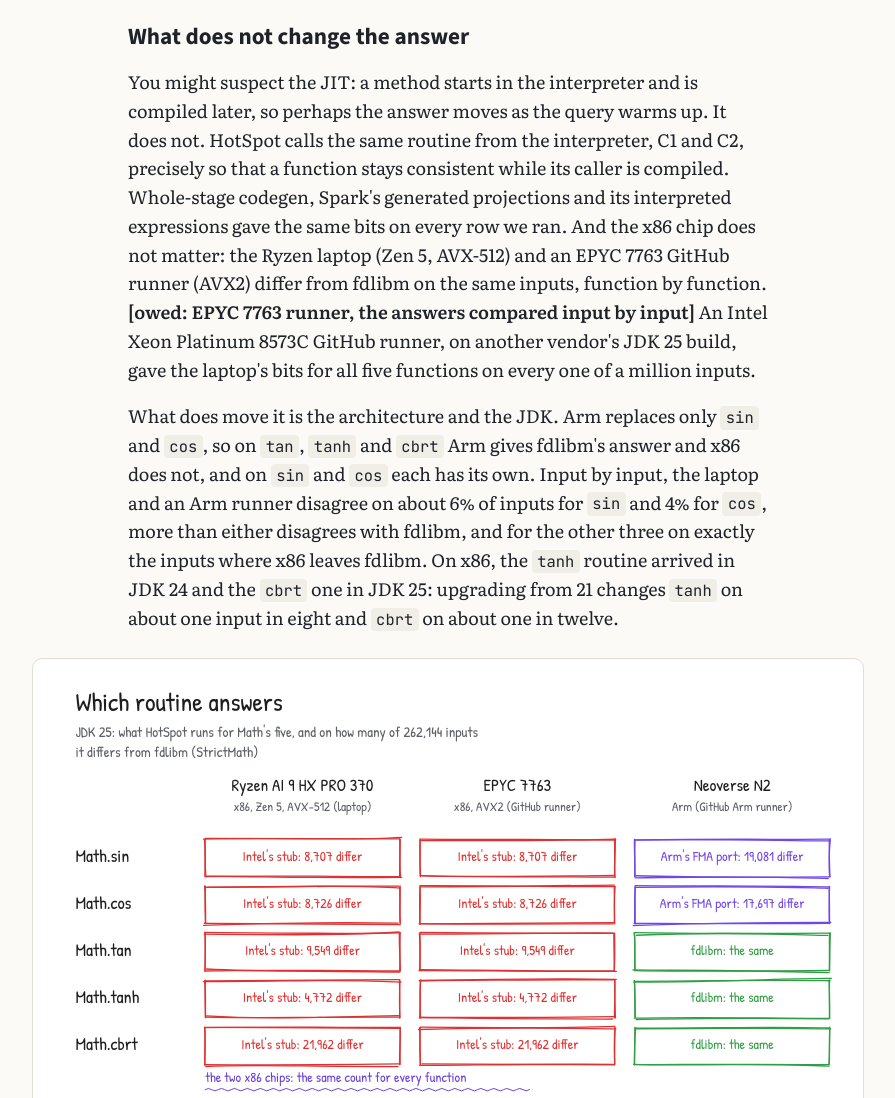
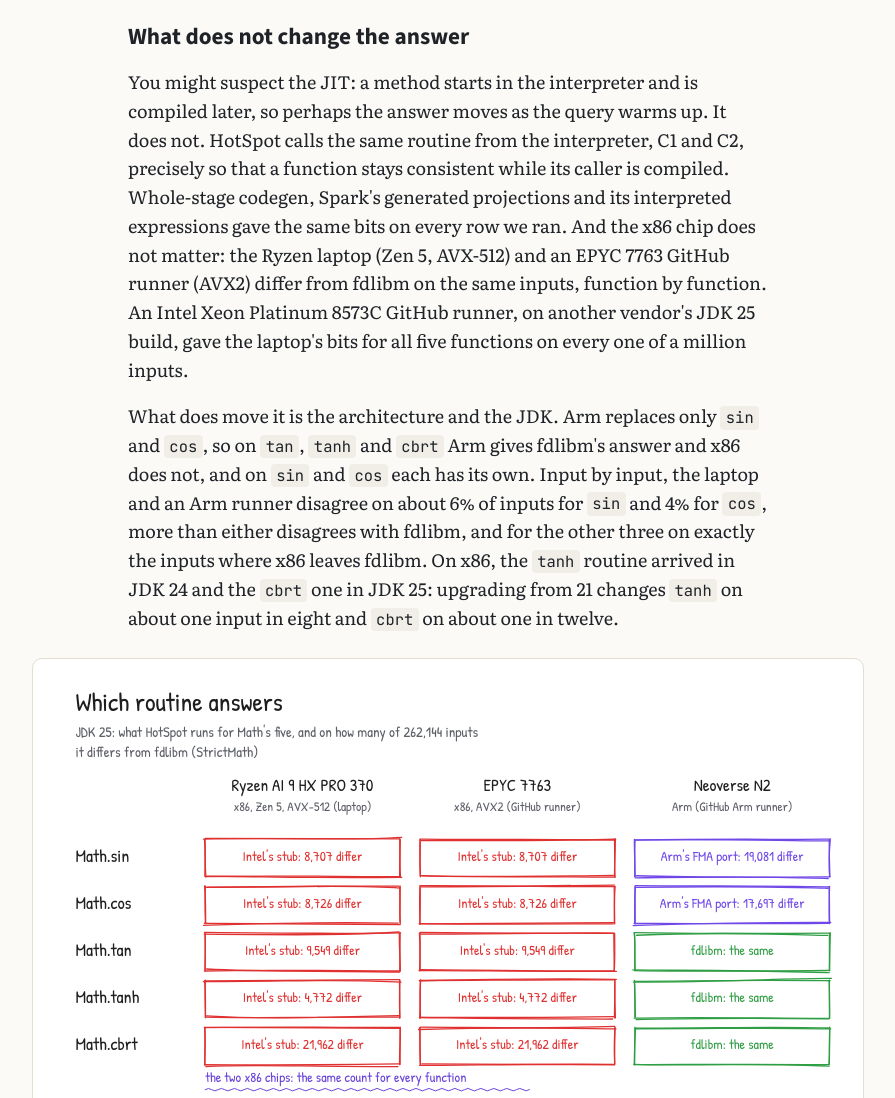
Before and after one commit to vecbricks/vecbricks.github.io, a plain HTML site: page your-sin-depends-on-your-jdk/index.html in a window 1280 px wide. Shown: the part 3401-4499 px from the top of the page, without its empty margins (192-1087 px from the left). Drawn offline with nearby package versions, Linux system fonts and the light colour scheme.

Commit message:
Remove the leftover owed placeholder from the sin() post
The sentence marked the EPYC 7763 per-input comparison as owed. The page
states nothing it does not support without it.

Generated-by: Claude Code (Claude Opus 5.5)

```diff
--- a/your-sin-depends-on-your-jdk/index.html
+++ b/your-sin-depends-on-your-jdk/index.html
@@ -164,7 +164,7 @@ interpreter, C1 and C2, precisely so that a function stays consistent while its
 compiled. Whole-stage codegen, Spark's generated projections and its interpreted expressions gave
 the same bits on every row we ran. And the x86 chip does not matter: the Ryzen laptop (Zen 5,
 AVX-512) and an EPYC 7763 GitHub runner (AVX2) differ from fdlibm on the same inputs, function
-by function. <strong>[owed: EPYC 7763 runner, the answers compared input by input]</strong> An Intel Xeon
+by function. An Intel Xeon
 Platinum 8573C GitHub runner, on another vendor's JDK 25 build, gave the laptop's bits for all
 five functions on every one of a million inputs.</p>
 <p>What does move it is the architecture and the JDK. Arm replaces only <code>sin</code> and <code>cos</code>, so on
```
